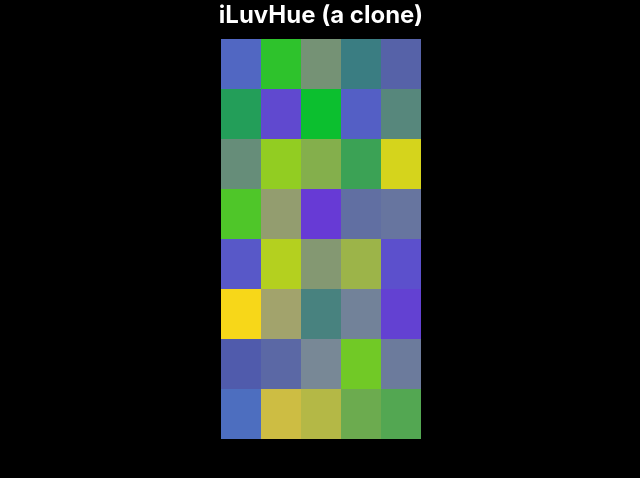
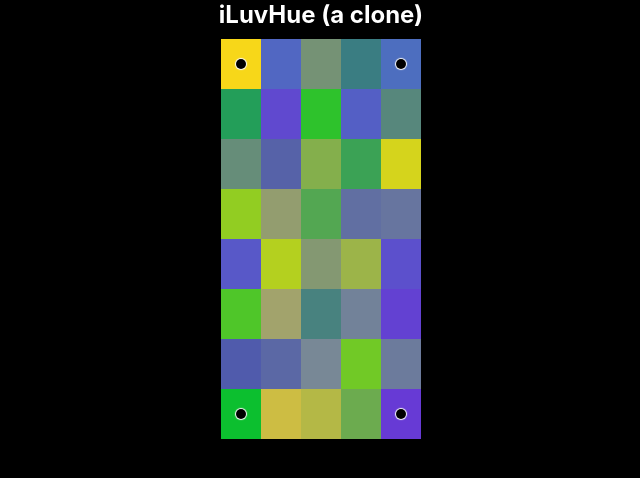
Before and after one commit to jangeroo/iluvhue, a React (Create React App) app: page / in a window 1280 px wide. Shown: the top 478 px of the page, without its empty margins (319-959 px from the left). Built offline with nearby package versions, Linux system fonts and the light colour scheme.

Commit message:
Corners are pinned
- Shuffling now leaves the pinned corners in place
- Pins are displayed on pinned blocks

```diff
--- a/src/Block.css
+++ b/src/Block.css
@@ -9,3 +9,16 @@
   box-shadow: 0px 0px 10px 0px white;
   z-index: 1;
 }
+
+.pin {
+  height: 10px;
+  width: 10px;
+  background-color: black;
+  box-shadow: 0px 0px 1px 1px white;
+  border-radius: 50%;
+  display: inline-block;
+  position: absolute;
+  top: 50%;
+  left: 50%;
+  transform: translate(-50%, -50%);
+}
--- a/src/Block.js
+++ b/src/Block.js
@@ -36,6 +36,7 @@ export default function Block({ block }) {
       style={style}
       onClick={state.started ? handleClick : null}
     >
+      {block.isPinned && <Pin />}
       {/* <div>{block.id}</div> */}
       {/* <div style={{ fontSize: "10pt" }}>
         [{location.x},{location.y}]
@@ -48,3 +49,7 @@ export default function Block({ block }) {
     </div>
   );
 }
+
+function Pin() {
+  return <div className="pin" />;
+}
--- a/src/store.js
+++ b/src/store.js
@@ -24,9 +24,24 @@ const init = (state) => {
         id: blocks.length + 1,
         location: { x, y },
         home: { x, y },
+        isPinned: false,
         colour: calculateHue([x, y], corners, state.dimensions),
       });
     });
+  });
+
+  const pins = [
+    { x: 0, y: 0 },
+    { x: width - 1, y: 0 },
+    { x: 0, y: height - 1 },
+    { x: width - 1, y: height - 1 },
+  ];
+
+  pins.forEach((pin) => {
+    const block = blocks.find(
+      (block) => block.home.x == pin.x && block.home.y == pin.y
+    );
+    block.isPinned = true;
   });
 
   return { ...state, blocks };
--- a/src/utils.js
+++ b/src/utils.js
@@ -18,10 +18,13 @@ const calculateHue = (block, corners, dimensions) => {
 };
 
 const shuffle = (array) => {
+  console.log({ shuffling: array });
   let shuffled = [...array];
   for (let i = shuffled.length - 1; i > 0; i--) {
     let j = Math.floor(Math.random() * (i + 1));
-    [shuffled[i], shuffled[j]] = [shuffled[j], shuffled[i]];
+    if (!shuffled[i].isPinned && !shuffled[j].isPinned) {
+      [shuffled[i], shuffled[j]] = [shuffled[j], shuffled[i]];
+    }
   }
   return shuffled;
   // ALTERNATIVE
```
